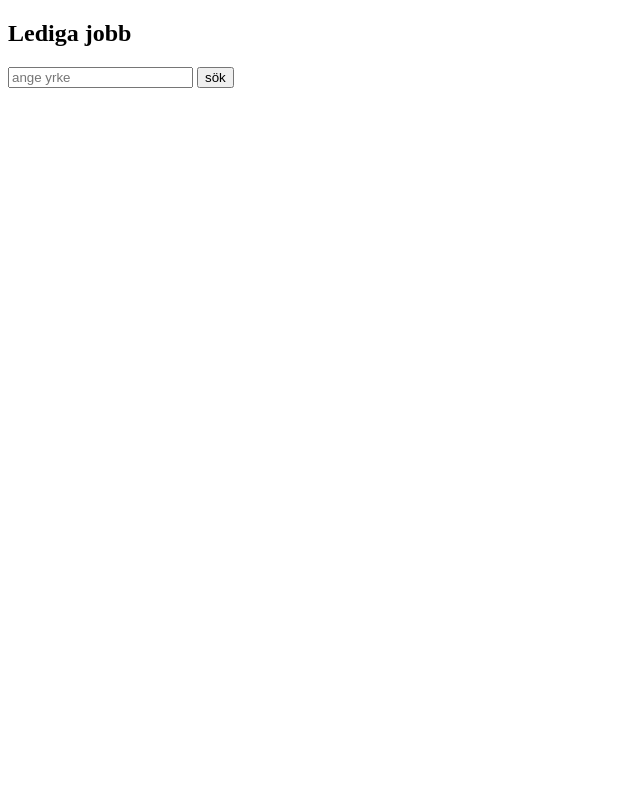
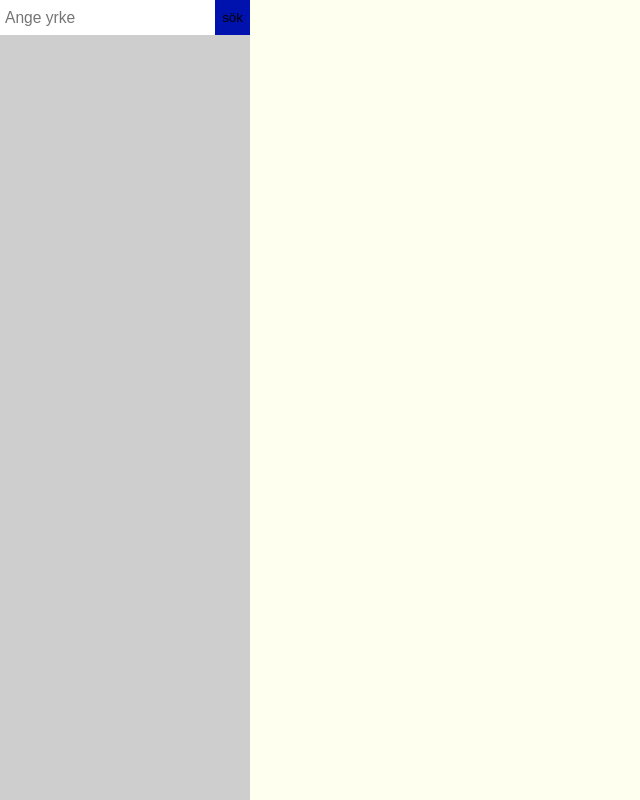
Before and after one commit to Zexuz/ABF, a website: page public/index.html in a window 1280 px wide. Shown: the whole page, without its empty margins (0-640 px from the left). Drawn offline with nearby package versions, Linux system fonts and the light colour scheme.

Commit message:
CSS enligt skiss nr.1
So fine and dandy!

```diff
--- a/public/app.js
+++ b/public/app.js
@@ -8,6 +8,7 @@ $(document).ready(function () {
 
         // Tar bort hela sammanfattningen
         // Tidigare kod tog bara bort p och h3 elementen, lämnade ett tomt section-element.
+        // Nu tar den istället bort alla jobbsammanfattningar och deras "wrapper" element.
 
         $(".jobb").remove();
 
--- a/public/index.html
+++ b/public/index.html
@@ -4,7 +4,13 @@
     <meta charset="UTF-8">
     <title>Worksahop slumpa identiteter</title>
 
+    <!--CSS Resources-->
+    <link rel="stylesheet" type="text/css" href="styles.css">
+
+    <!--JQuery CDN-->
     <script src="https://code.jquery.com/jquery-2.2.0.min.js"></script>
+
+    <!--JS Resources-->
     <script src="jobb.api.js"></script>
     <script src="jobb.data.js"></script>
     <script src="jobb.ui.js"></script>
@@ -13,19 +19,13 @@
 </head>
 
 <body>
-    <div class="pagewrapper">
-
-        <header>
-            <h2>Lediga jobb</h2>
-        </header>
-
+    <aside id="meny">
         <nav id="search">
-            <input type="text" id="search-text" placeholder="ange yrke">
+            <input type="text" id="search-text" placeholder="Ange yrke">
             <input type="button" id="search-button" value="sök">
         </nav>
+    </aside>
 
-        <main id="jobblista"></main>
-
-    </div>
+    <main id="jobblista"></main>
 </body>
 </html>
--- a/public/styles.css
+++ b/public/styles.css
@@ -1,19 +1,84 @@
 body {
+    position: relative;
+    display: flex;
+    flex-direction: row;
+
+    padding: 0;
+    margin: 0;
+
     font-family: "verdana";
     font-size: 12px;
+
+    overflow: hidden;
+
+    background-color: ivory;
+}
+
+#meny {
+    width: 250px;
+    height: 100vh;
+    background-color: #cecece;
+
+    position: relative;
+}
+
+#search-text {
+    height: 35px;
+    font-size: 1.3em;
+    width: calc(100% - 35px);
+
+    float: left;
+    box-shadow: none;
+    border: none;
+
+    box-sizing: border-box;
+    -webkit-box-sizing: border-box;
+    -moz-box-sizing: border-box;
+
+    margin: 0;
+    padding: 0px 5px;
+}
+
+#search-text text {
+    font-size: 1.3em;
+}
+
+#search-button{
+    background-color: #0012ae;
+
+    float: right;
+
+    width: 35px;
+    height: 35px;
+
+    border: 0;
+    margin: 0;
+}
+
+#jobblista {
+    flex: 1;
+    -webkit-flex: 1;
+    -ms-flex: 1;
+
+    height: 100vh;
+    overflow-y: scroll;
+}
+
+.jobb{
+    padding: 0px 5px;
 }
 
 .person {
     padding: 5px;
     margin: 5px;
-    background-color: lightgray;
+    background-color: ivory;
     display: inline-block;
     text-align: center;
 }
-.person .bild{
+.person .bild {
     width: 100px;
 }
-.person h3{
+.person h3 {
     margin: 0px;
     font-size: 1.2em;
 }
```
